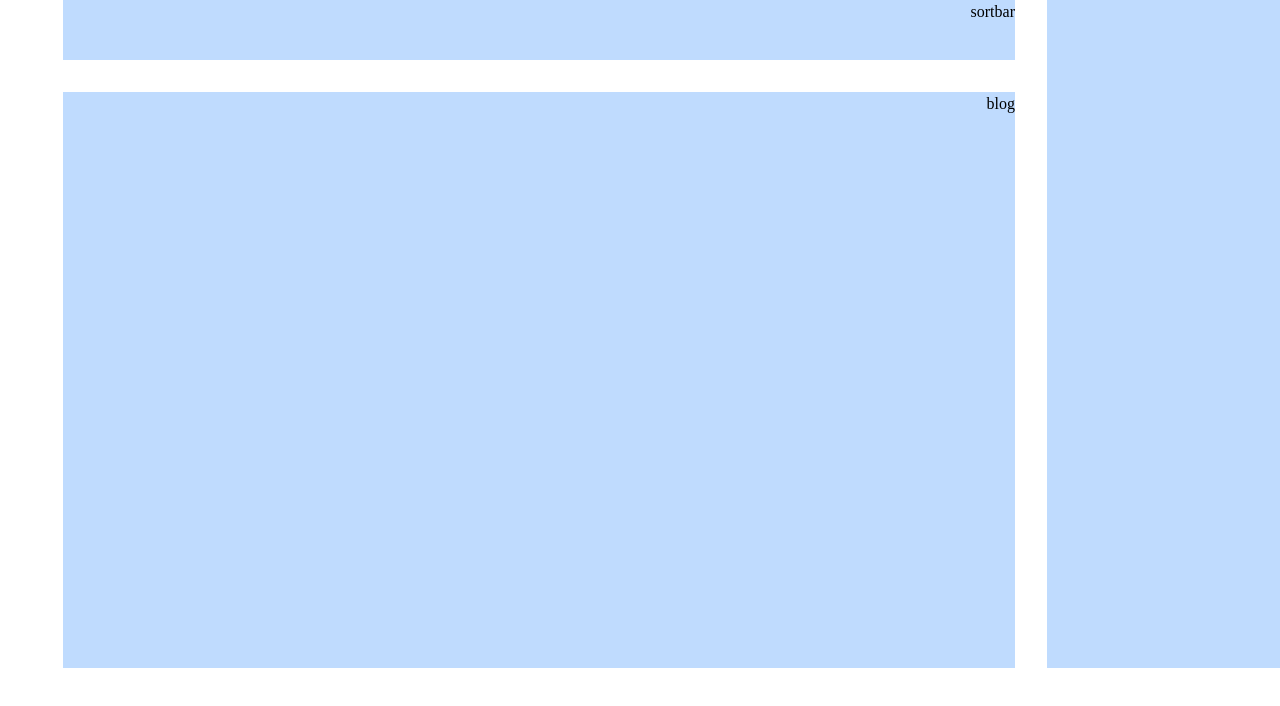
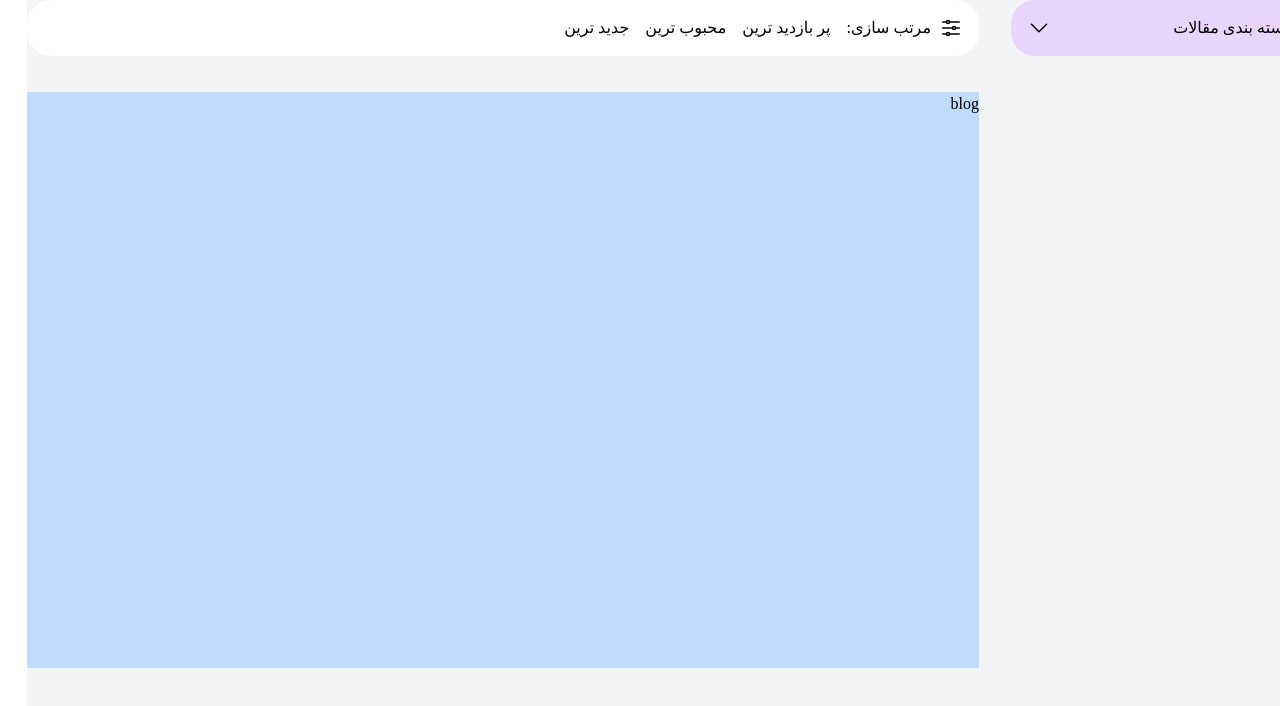
Before and after one commit to masoumehmohebbi/nextjs-blog-shopping-app, a Next.js app: page / in a window 1280 px wide. Shown: the top 706 px of the page. Built offline with nearby package versions, Linux system fonts and the light colour scheme.

Commit message:
✨ feat: Added category & sortbar

```diff
--- a/src/pages/index.tsx
+++ b/src/pages/index.tsx
@@ -1,21 +1,61 @@
-import Image from "next/image";
 import { Inter } from "next/font/google";
-
+import {
+  AdjustmentsHorizontalIcon,
+  ChevronDownIcon,
+} from "@heroicons/react/24/outline";
+import { useState } from "react";
+import Link from "next/link";
 const inter = Inter({ subsets: ["latin"] });
 
 export default function Home() {
+  const [isOpen, setIsOpen] = useState(false);
   return (
-    <div className="grid md:grid-cols-12 md:grid-rows-[60px_minmax(300px,_1fr)_100px] min-h-screen gap-8">
+    <div className="grid md:grid-cols-12 md:grid-rows-[60px_minmax(300px,_1fr)_100px] min-h-screen gap-8 bg-gray-100">
       {/* category desktop */}
-      <div className="row-span-2 col-span-3 bg-blue-200">
-        {/* accordion header */}
-        <div>header</div>
-        {/* accordion content */}
+      <div className="hidden md:block md:row-span-2 md:col-span-3">
+        <div className="bg-white rounded-3xl overflow-hidden">
+          {/* accordion header */}
+          <div
+            onClick={() => setIsOpen(!isOpen)}
+            className="flex justify-between bg-purple-200 p-4 cursor-pointer "
+          >
+            <span>دسته بندی مقالات</span>
+            <ChevronDownIcon
+              className={`w-6 h-6 transition-all duration-200 ${
+                isOpen ? "rotate-180" : "rotate-0"
+              }`}
+            />
+          </div>
+          {/* accordion content */}
+          <div className={`${isOpen ? "block" : "hidden"}`}>
+            <Link className="py-2 pr-4 block hover:bg-purple-50" href="#">
+              همه مقالات
+            </Link>
+            <Link className="py-2 pr-4 block hover:bg-purple-50" href="#">
+              ریکت
+            </Link>
+            <Link className="py-2 pr-4 block hover:bg-purple-50" href="#">
+              جاوااسکریپت
+            </Link>
+          </div>
+        </div>
       </div>
       {/* sortbar desktop */}
-      <div className="hidden md:block md:col-span-9 bg-blue-200">sortbar</div>
+      <div className="hidden md:block md:col-span-9">
+        <div className="bg-white rounded-3xl px-4 flex items-center">
+          <div className="flex gap-x-2 ml-4 items-center">
+            <AdjustmentsHorizontalIcon className="w-6 h-6" />
+            <span>مرتب سازی:</span>
+          </div>
+          <ul className="flex items-center gap-x-4">
+            <li className="cursor-pointer py-4">پر بازدید ترین</li>
+            <li className="cursor-pointer py-4">محبوب ترین</li>
+            <li className="cursor-pointer py-4">جدید ترین</li>
+          </ul>
+        </div>
+      </div>
       {/* blog section */}
-      <div className="hidden md:block md:col-span-9 bg-blue-200">blog</div>
+      <div className="md:col-span-9 bg-blue-200">blog</div>
     </div>
   );
 }
```
